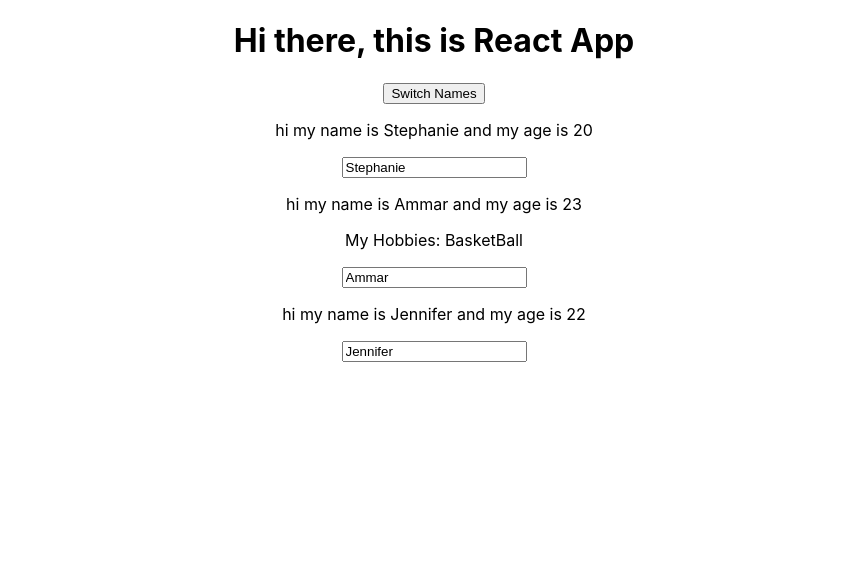
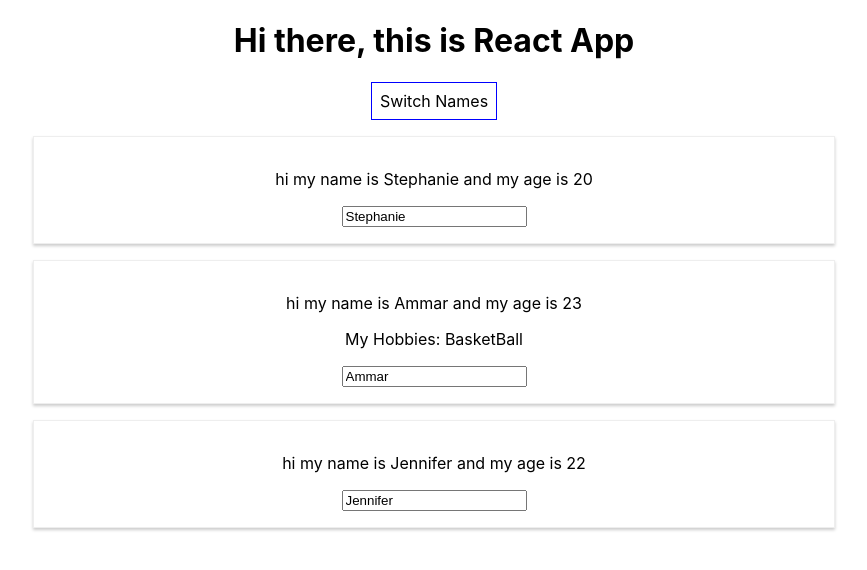
Before and after one commit to amir-sulehria/React, a React (Create React App) app in the folder basic-features/: page / in a window 1280 px wide. Shown: the top 570 px of the page, without its empty margins (206-1073 px from the left). Built offline with nearby package versions, Linux system fonts and the light colour scheme.

Commit message:
basic-styling

```diff
--- a/basic-features/src/App.js
+++ b/basic-features/src/App.js
@@ -104,12 +104,21 @@ class App extends Component {
   }
 
   render(){
+
+    const style = {
+      backgroundColor: 'white',
+      font: 'inherit',
+      border: '1px solid blue',
+      padding: '8px',
+      cursor: 'pointer'
+    };
+
     return(
       <div className="App">
         <h1>
           Hi there, this is React App
         </h1>
-        <button onClick = {() => this.switchNameHandler('Wasim')}>Switch Names</button>
+        <button style={style} onClick = {() => this.switchNameHandler('Wasim')}>Switch Names</button>
 
         <Person
           name={this.state.persons[0].name}
--- /dev/null
+++ b/basic-features/src/Person/Person.css
@@ -0,0 +1,16 @@
+/*2.0
+currently whatever css code we write here is not scoped to this component only but is global,
+on saving u notice nothing happened and that's because we did'nt import it, after this the styles will
+get injected dynamically by webpack.
+we can also apply style using inline styling for this see button style where we create style object and
+then assign it to button. here styling is local but there r certain restrictions like hover effect etc
+*/
+
+.Person{
+    width: 60%;
+    margin: 16px auto;
+    border: 1px solid #eee;
+    box-shadow: 0 2px 3px #ccc;
+    padding: 16px;
+    text-align: center;
+}
--- a/basic-features/src/Person/Person.js
+++ b/basic-features/src/Person/Person.js
@@ -1,4 +1,5 @@
 import React from 'react';
+import './Person.css';
 
 /*1.2
 we already have seen a way of creating component now lets have a look at another method of
@@ -28,11 +29,11 @@ refernce to the method as property to component, name is upto u.
 
 /*1.9
 now lets say we want to take input instead of hardcoding, so we use input text as name, use onChange on method which is define in app.js where
-we still want to change state
+we still want to change state, now for styling go to 2.0
 */
 const person = (props)=>{
     return (
-        <div>
+        <div className="Person">
             <p onClick={props.click}>hi my name is {props.name} and my age is {props.age}</p>
             <p>{props.children}</p>
             <input type="text" value={props.name} onChange={props.changed}/>
```
